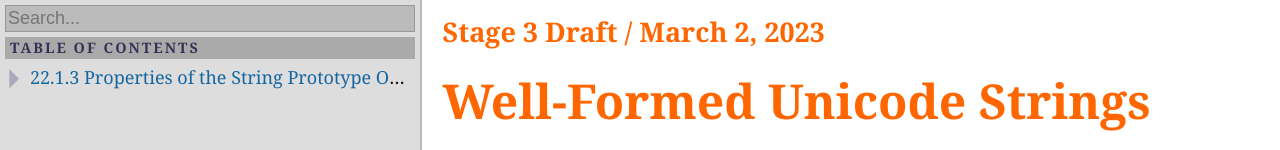
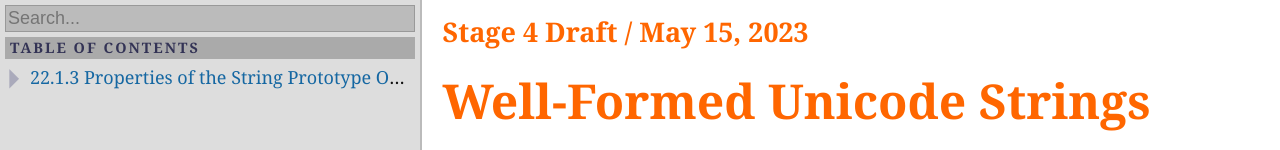
Before and after one commit to tc39/proposal-is-usv-string, a plain HTML site: page index.html in a window 1280 px wide. Shown: the top 150 px of the page. Drawn offline with nearby package versions, Linux system fonts and the light colour scheme.

Commit message:
Deploying to gh-pages from @ tc39/proposal-is-usv-string@8e9662c75fd40bca96f808f2216a669875b279d6 🚀

```diff
--- a/index.html
+++ b/index.html
@@ -9,7 +9,7 @@
 </ul></div><div id="menu-toggle"><svg xmlns="http://www.w3.org/2000/svg" style="width:100%; height:100%; stroke:currentColor" viewBox="0 0 120 120">
       <title>Menu</title>
       <path stroke-width="10" stroke-linecap="round" d="M30,60 h60  M30,30 m0,5 h60  M30,90 m0,-5 h60"></path>
-    </svg></div><div id="menu-spacer" class="menu-spacer"></div><div id="menu"><div id="menu-search"><input type="text" id="menu-search-box" placeholder="Search..."><div id="menu-search-results" class="inactive"></div></div><div id="menu-pins"><div class="menu-pane-header">Pins</div><ul id="menu-pins-list"></ul></div><div class="menu-pane-header">Table of Contents</div><div id="menu-toc"><ol class="toc"><li><span class="item-toggle">◢</span><a href="#sec-properties-of-the-string-prototype-object" title="Properties of the String Prototype Object"><span class="secnum">22.1.3</span> Properties of the String Prototype Object</a><ol class="toc"><li><span class="item-toggle-none"></span><a href="#sec-string.prototype.iswellformed" title="String.prototype.isWellFormed ( )"><span class="secnum">22.1.3.10</span> String.prototype.isWellFormed ( )</a></li><li><span class="item-toggle-none"></span><a href="#sec-string.prototype.towellformed" title="String.prototype.toWellFormed ( )"><span class="secnum">22.1.3.11</span> String.prototype.toWellFormed ( )</a></li></ol></li></ol></div></div><div id="spec-container"><h1 class="version">Stage 3 Draft / March 2, 2023</h1><h1 class="title">Well-Formed Unicode Strings</h1>
+    </svg></div><div id="menu-spacer" class="menu-spacer"></div><div id="menu"><div id="menu-search"><input type="text" id="menu-search-box" placeholder="Search..."><div id="menu-search-results" class="inactive"></div></div><div id="menu-pins"><div class="menu-pane-header">Pins</div><ul id="menu-pins-list"></ul></div><div class="menu-pane-header">Table of Contents</div><div id="menu-toc"><ol class="toc"><li><span class="item-toggle">◢</span><a href="#sec-properties-of-the-string-prototype-object" title="Properties of the String Prototype Object"><span class="secnum">22.1.3</span> Properties of the String Prototype Object</a><ol class="toc"><li><span class="item-toggle-none"></span><a href="#sec-string.prototype.iswellformed" title="String.prototype.isWellFormed ( )"><span class="secnum">22.1.3.10</span> String.prototype.isWellFormed ( )</a></li><li><span class="item-toggle-none"></span><a href="#sec-string.prototype.towellformed" title="String.prototype.toWellFormed ( )"><span class="secnum">22.1.3.11</span> String.prototype.toWellFormed ( )</a></li></ol></li></ol></div></div><div id="spec-container"><h1 class="version">Stage 4 Draft / May 15, 2023</h1><h1 class="title">Well-Formed Unicode Strings</h1>
 
 <emu-clause number="22.1.3" id="sec-properties-of-the-string-prototype-object">
   <h1><span class="secnum">22.1.3</span> Properties of the String Prototype Object</h1>
```
